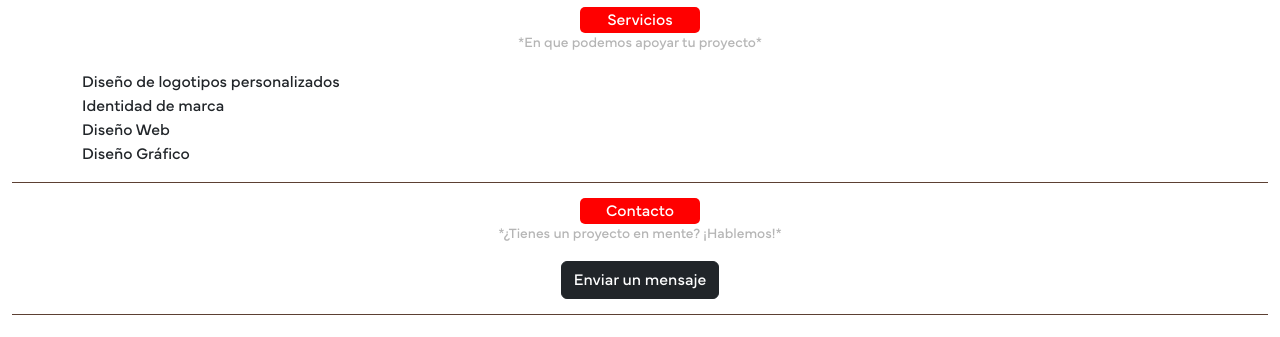
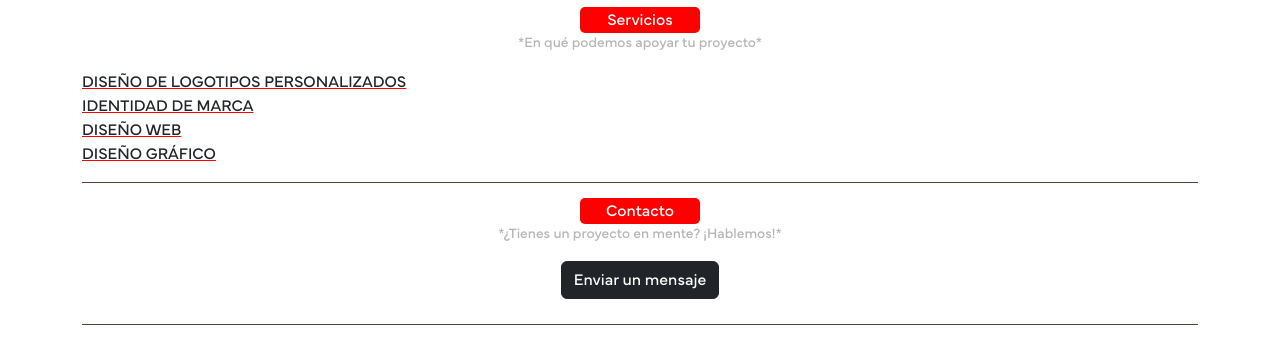
Before and after one commit to MatiasYacob/ProyectoJavierPagina, a website: page index.html in a window 1280 px wide. Shown: the part 1361-1698 px from the top of the page. Drawn offline with nearby package versions, Linux system fonts and the light colour scheme.

Commit message:
ajustando segun javier3

```diff
--- a/index.html
+++ b/index.html
@@ -115,7 +115,7 @@
     </header>
 
     <main >
-      <!-- Sección Servicios -->
+
       <div class="container">
 
         <section id="portafolio">
@@ -219,18 +219,20 @@
             <!-- Botón con clases de Bootstrap -->
             <button class="leyenda">Servicios</button>
             <!-- Leyenda debajo del botón -->
-            <p>*En que podemos apoyar tu proyecto*</p>
+            <p>*En qué podemos apoyar tu proyecto*</p>
           </div>
+
           <ul class="list-unstyled text-dark">
-            <li>Diseño de logotipos personalizados</li>
-            <li>Identidad de marca</li>
-            <li>Diseño Web</li>
-            <li>Diseño Gráfico</li>
+            <li><a href="#" class="enlace">Diseño de logotipos personalizados</a></li>
+            <li><a href="#" class="enlace">Identidad de marca</a></li>
+            <li><a href="#" class="enlace">Diseño Web</a></li>
+            <li><a href="#" class="enlace">Diseño Gráfico</a></li>
           </ul>
         </section>
+
+        <div class="divider"></div>
       </div>
 
-      <div class="divider"></div>
 
 
 
@@ -245,12 +247,12 @@
 
         <a href="mailto:email@ejemplo.com" class="btn btn-dark">Enviar un mensaje</a>
       </section>
-      <div class="divider"></div>
     </main>
 
 
     <footer>
       <div class="text-center container">
+        <div class="divider"></div>
         <!-- Botón con clases de Bootstrap -->
         <button class="leyenda">Nosotros</button>
         <!-- Leyenda debajo del botón -->
--- a/styles.css
+++ b/styles.css
@@ -199,3 +199,18 @@ body{
     border-bottom: 1px solid #5c4033;
     margin: 15px 0;
 }
+
+/* Estilo para los enlaces */
+.enlace {
+  text-decoration: underline;  /* Subraya el texto */
+  text-decoration-color: red;  /* Cambia el color del subrayado a rojo */
+  text-transform: uppercase;   /* Convierte el texto a mayúsculas */
+  color: inherit;              /* Hereda el color del texto (opcional) */
+}
+
+/* Cambiar el color de la línea al pasar el ratón (hover) */
+.enlace:hover {
+  color: red; /* Cambia el color del texto al pasar el ratón */
+  transition: 2s;
+
+}
```
